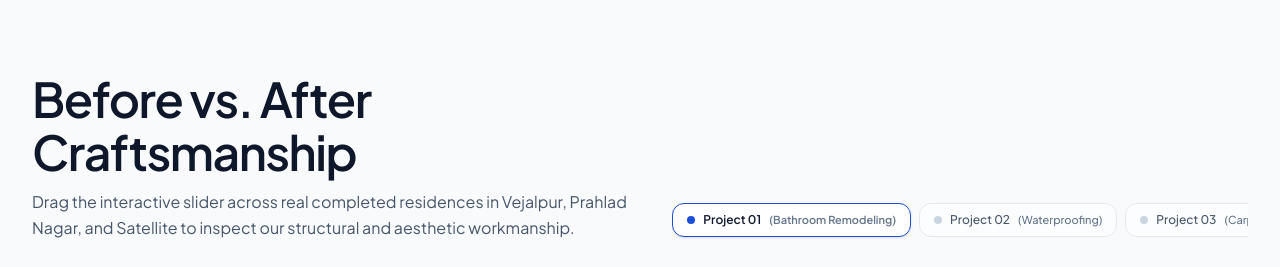
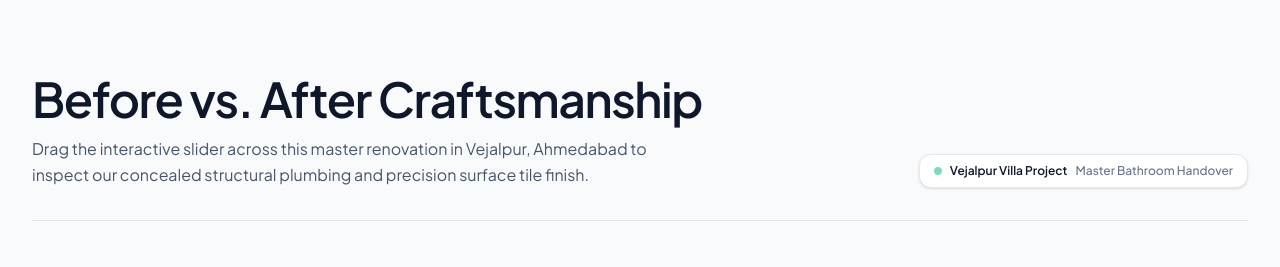
Before and after one commit to sp25126/assignment-J-RAT, a React (Vite) app: page / in a window 1280 px wide. Shown: the part 5340-5607 px from the top of the page. Built offline with nearby package versions, Linux system fonts and the light colour scheme; grey boxes are pictures that could not be loaded.

Commit message:
refactor(transformations): focus exclusively on flagship Project 1 master bathroom renovation

```diff
--- a/src/components/BeforeAfterSlider.jsx
+++ b/src/components/BeforeAfterSlider.jsx
@@ -30,7 +30,7 @@ export default function BeforeAfterSlider({ onOpenBooking }) {
       <div className="max-w-[1280px] mx-auto px-4 sm:px-8 space-y-10 sm:space-y-12">
 
         {/* ========================================================
-            HEADER & TAB NAVIGATION (Clear visual hierarchy)
+            HEADER
            ======================================================== */}
         <div className="flex flex-col lg:flex-row lg:items-end justify-between gap-6 pb-8 border-b border-[var(--border-subtle)]">
           <div className="space-y-2.5">
@@ -39,40 +39,17 @@ export default function BeforeAfterSlider({ onOpenBooking }) {
             </h2>
 
             <p className="text-sm sm:text-base text-[var(--ink-secondary)] max-w-2xl leading-relaxed">
-              Drag the interactive slider across real completed residences in Vejalpur, Prahlad Nagar, and Satellite to inspect our structural and aesthetic workmanship.
+              Drag the interactive slider across this master renovation in Vejalpur, Ahmedabad to inspect our concealed structural plumbing and precision surface tile finish.
             </p>
           </div>
 
-          {/* Project Switcher Pills */}
-          <div className="flex items-center gap-2 overflow-x-auto pb-1 max-w-full">
-            {BEFORE_AFTER_ITEMS.map((item, idx) => {
-              const isSelected = activeProjectIdx === idx;
-              return (
-                <button
-                  key={item.id}
-                  type="button"
-                  onClick={() => {
-                    setActiveProjectIdx(idx);
-                    setSliderPos(50);
-                  }}
-                  className={`px-3.5 py-2 rounded-xl text-xs font-medium transition-all cursor-pointer whitespace-nowrap border flex items-center gap-2 ${
-                    isSelected
-                      ? 'bg-[var(--surface-card)] border-[var(--accent-primary)] text-[var(--ink-primary)] shadow-sm font-semibold'
-                      : 'bg-[var(--surface-card)]/60 border-[var(--border-subtle)] text-[var(--ink-secondary)] hover:text-[var(--ink-primary)] hover:bg-[var(--surface-card)]'
-                  }`}
-                >
-                  <span
-                    className={`w-2 h-2 rounded-full ${
-                      isSelected ? 'bg-[var(--accent-primary)]' : 'bg-[var(--border-strong)]'
-                    }`}
-                  />
-                  <span>Project 0{idx + 1}</span>
-                  <span className="text-[11px] text-[var(--ink-muted)] hidden sm:inline">
-                    ({item.category.split('&')[0].trim()})
-                  </span>
-                </button>
-              );
-            })}
+          {/* Single Verified Badge */}
+          <div className="flex items-center gap-2">
+            <div className="px-3.5 py-2 rounded-xl bg-[var(--surface-card)] border border-[var(--border-subtle)] text-xs font-medium text-[var(--ink-primary)] shadow-sm flex items-center gap-2">
+              <span className="w-2 h-2 rounded-full bg-emerald-500 animate-pulse" />
+              <span className="font-semibold">Vejalpur Villa Project</span>
+              <span className="text-[var(--ink-muted)]">Master Bathroom Handover</span>
+            </div>
           </div>
         </div>
 
--- a/src/data/transformationsData.js
+++ b/src/data/transformationsData.js
@@ -12,33 +12,5 @@ export const BEFORE_AFTER_ITEMS = [
     metric: 'Zero-Leak Guarantee',
     warranty: '5-Year Fitting Warranty',
     clientQuote: 'Fixed our persistent seepage completely and finished 2 days ahead of schedule.'
-  },
-  {
-    id: 'waterproofing',
-    title: 'Prahlad Nagar Apartment — Terrace & Wall Waterproofing',
-    locality: 'Prahlad Nagar, Ahmedabad',
-    category: 'Waterproofing & Painting',
-    beforeImg: 'https://images.unsplash.com/photo-1590381105924-c72589b9ef3f?auto=format&fit=crop&w=1200&q=80',
-    afterImg: 'https://images.unsplash.com/photo-1600585154340-be6161a56a0c?auto=format&fit=crop&w=1200&q=80',
-    beforeCondition: 'Severe monsoon damp patches, blistering interior plaster, efflorescence salt deposits, and peeling paint.',
-    afterSolution: 'Crack-injection polymer treatment, 3-coat elastomeric heat-reflective barrier, and anti-fungal Royal Matte emulsion.',
-    timeTaken: '2 Days Execution',
-    metric: '100% Moisture Block',
-    warranty: '10-Year Written Warranty',
-    clientQuote: 'No moisture even during peak Ahmedabad monsoon rains.'
-  },
-  {
-    id: 'kitchen',
-    title: 'Satellite Residence — Modular Kitchen Transformation',
-    locality: 'Satellite, Ahmedabad',
-    category: 'Carpentry & Modular Kitchen',
-    beforeImg: 'https://images.unsplash.com/photo-1527515637462-cff94eecc1ac?auto=format&fit=crop&w=1200&q=80',
-    afterImg: 'https://images.unsplash.com/photo-1556911220-e15b29be8c8f?auto=format&fit=crop&w=1200&q=80',
-    beforeCondition: 'Termite-attacked particle board cabinetry, loose hinges, jammed drawer channels, and grease-stained tiles.',
-    afterSolution: 'Borer-proof marine ply modular cabinets, soft-close tandem boxes, seamless quartz countertop, and LED cove task lighting.',
-    timeTaken: '4 Days Turnaround',
-    metric: 'BWP Grade Marine Ply',
-    warranty: 'Lifetime Hardware Warranty',
-    clientQuote: 'Immaculate carpentry alignment. The soft-close drawers glide effortlessly.'
   }
 ];
```
